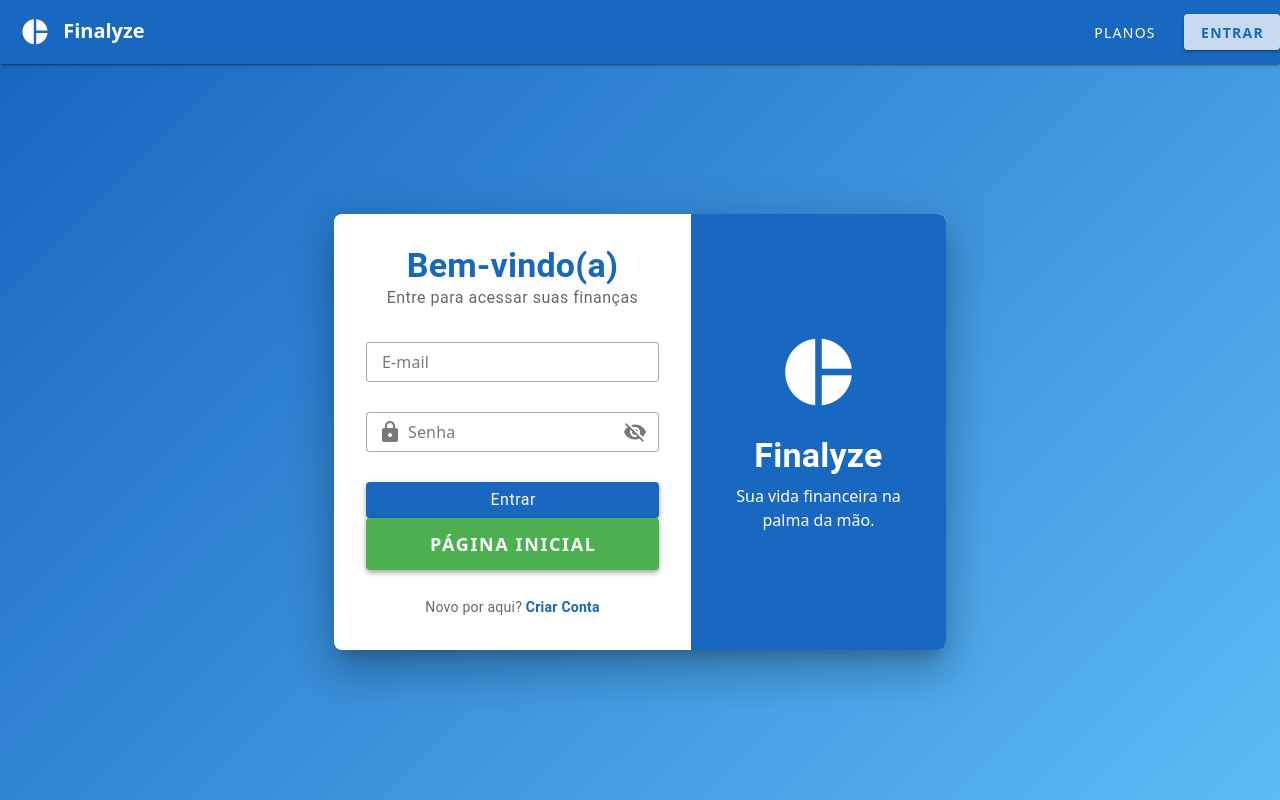
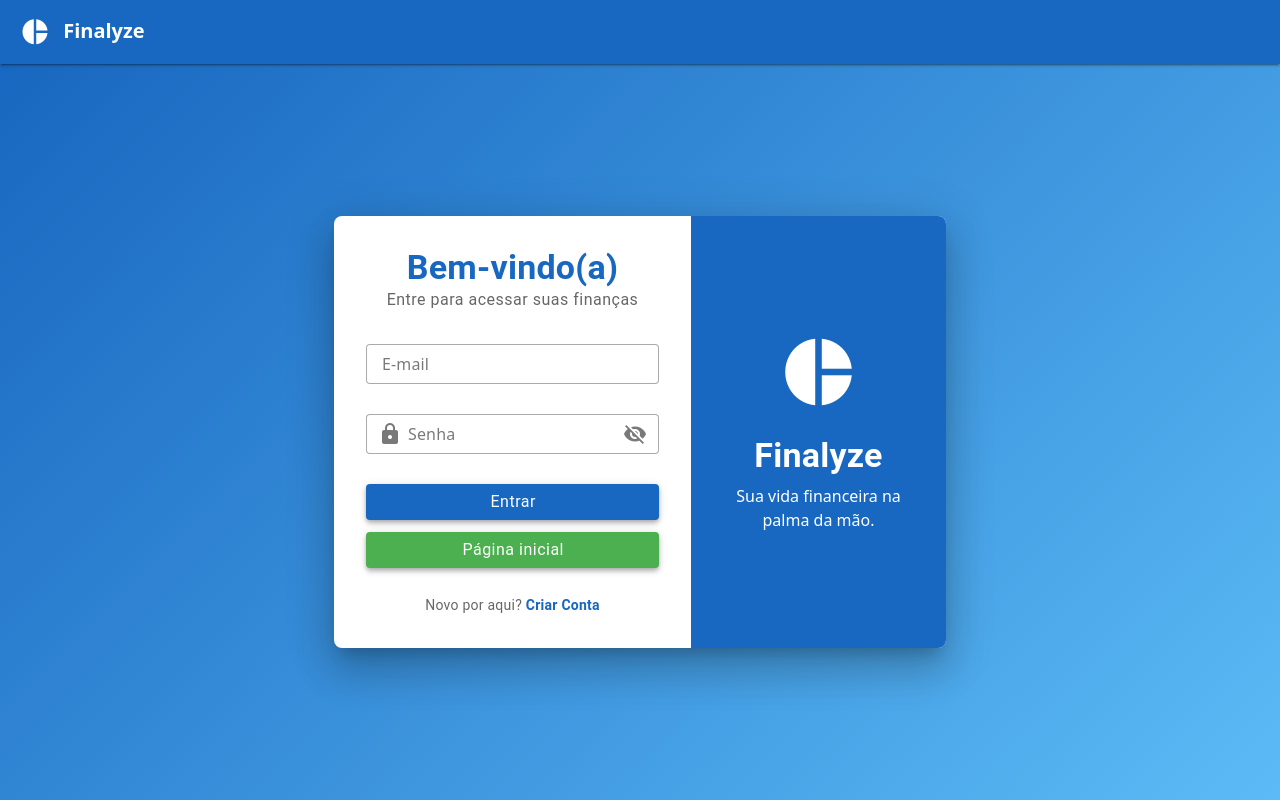
Before and after one commit to RicardoFM1/Finalyze, a Vue app in the folder frontend/: page /login in a window 1280 px wide. Built offline with nearby package versions, Linux system fonts and the light colour scheme.

Commit message:
ajustes definitivos no login e no header

```diff
--- a/frontend/src/components/MainLayout.vue
+++ b/frontend/src/components/MainLayout.vue
@@ -7,8 +7,6 @@
   class="mr-2"
   variant="text"
 />
-
-
   <v-toolbar-title
     class="font-weight-bold app-title"
     style="cursor: pointer"
@@ -20,11 +18,15 @@
 
   <v-spacer />
 
-  <div class="d-flex align-center d-none d-md-flex">
-    <template v-if="!authStore.isAuthenticated">
+
+  <div
+    v-if="!authStore.isAuthenticated && !isAuthPage"
+    class="d-flex align-center d-none d-md-flex"
+  >
     <v-btn to="/planos" variant="text" color="white" class="mx-1">
       Planos
     </v-btn>
+
     <v-btn
       to="/login"
       variant="elevated"
@@ -33,8 +35,8 @@
     >
       Entrar
     </v-btn>
-    </template>
   </div>
+
 </v-app-bar>
 
 
@@ -73,7 +75,7 @@
 
     </v-navigation-drawer>
 
-    <!-- Diálogo de Confirmação de Logout -->
+
     <v-dialog v-model="confirmLogout" max-width="400" persistent transition="dialog-bottom-transition">
         <v-card class="rounded-xl pa-4" elevation="10" style="backdrop-filter: blur(10px); background: rgba(255, 255, 255, 0.9);">
             <div class="text-center mb-4">
@@ -115,7 +117,7 @@
 
 <script setup>
 import { useAuthStore } from '../stores/auth'
-import { useRouter } from 'vue-router'
+import { useRouter,useRoute } from 'vue-router'
 import { ref, computed } from 'vue'
 import { useDisplay } from 'vuetify'
 import { watch } from 'vue'
@@ -123,6 +125,7 @@ import { watch } from 'vue'
 
 const authStore = useAuthStore()
 const router = useRouter()
+const route = useRoute()
 const confirmLogout = ref(false)
 
 const drawer = ref(false)
@@ -140,6 +143,9 @@ const toggleDrawer = () => {
   }
 }
 
+const isAuthPage = computed(() => {
+  return route.path === '/login' || route.path === '/cadastro'
+})
 
 
 import { onMounted } from 'vue'
--- a/frontend/src/views/Login.vue
+++ b/frontend/src/views/Login.vue
@@ -63,9 +63,8 @@
                <v-btn
                   block
                   color="green"
-                  size="x-large"
                   type="button"
-                  class="mb-4 font-weight-bold"
+                  class="mt-3 py-2 py-md-4 text-body-2 text-md-body-1"
                   elevation="4"
                   @click="router.push('/')"
                 >
```
Lines whose indentation alone changed are shown as unchanged.
